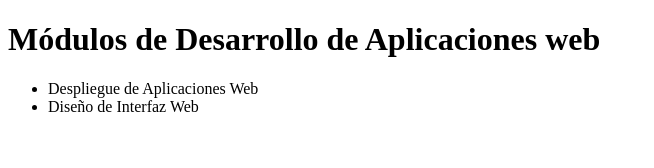
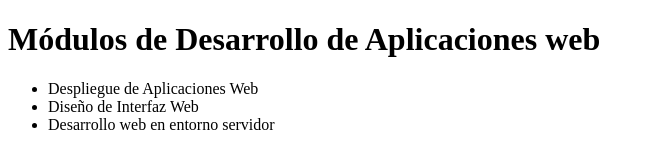
Before and after one commit to lucialikescoding/DawAct1_3, a plain HTML site: page index.html in a window 1280 px wide. Shown: the whole page, without its empty margins (0-654 px from the left). Drawn offline with Linux system fonts and the light colour scheme.

```diff
--- a/index.html
+++ b/index.html
@@ -10,6 +10,7 @@
     <ul>
         <li>Despliegue de Aplicaciones Web</li>
 	<li>Diseño de Interfaz Web</li>
+    <li>Desarrollo web en entorno servidor</li>
     </ul>
 </body>
 </html>
```
